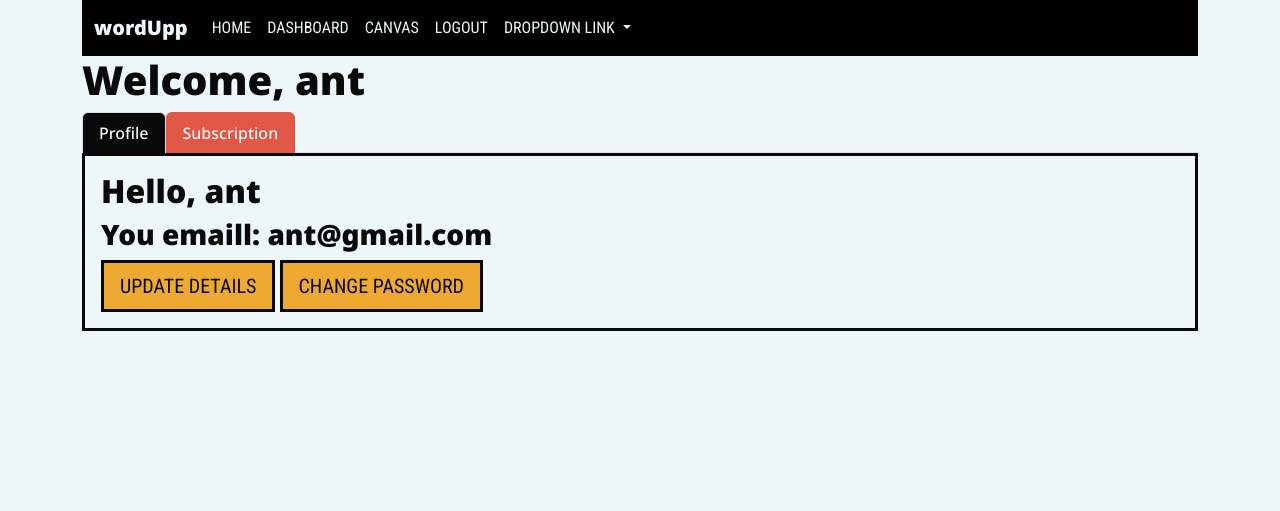
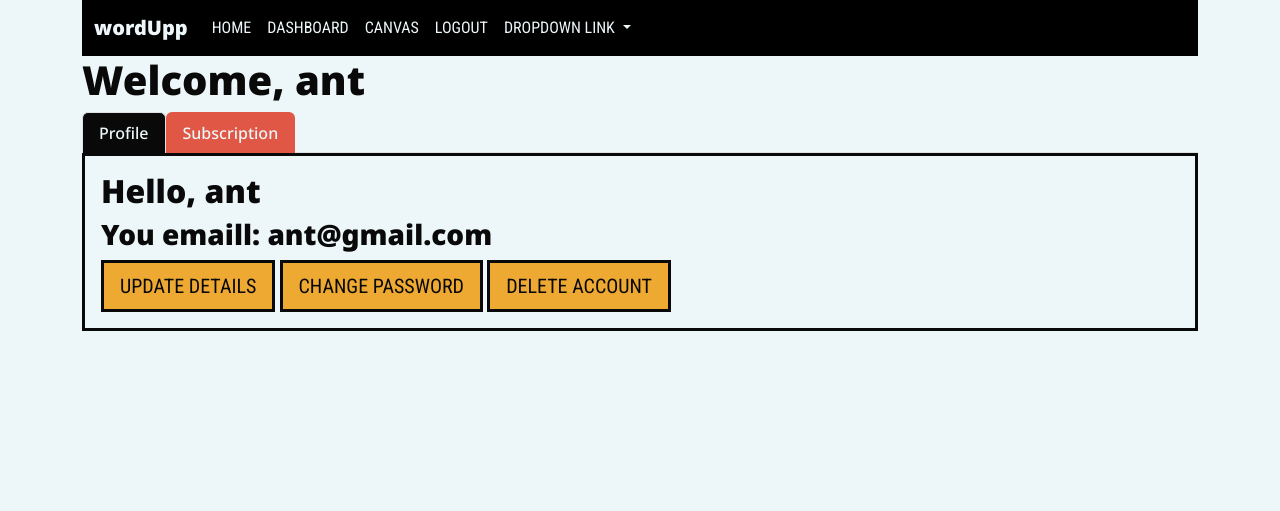
Before and after one commit to antoniodegou/wordupp, a Django app: page /dashboard/ in a window 1280 px wide. Shown: the top 511 px of the page. Run offline with Django 4.2, Linux system fonts and the light colour scheme; a user stored in the database is signed in; some libraries are stand-ins or nearby versions.

Commit message:
added delete account functionality

```diff
--- a/users/templates/dash-change-details.html
+++ b/users/templates/dash-change-details.html
@@ -51,3 +51,46 @@
       </div>
     </div>
   </div>
+
+
+  <script>
+    document.getElementById('updateDetailsForm').addEventListener('submit', function(e) {
+      e.preventDefault(); // Prevents normal form submission
+
+      // Use the FormData object to gather form data
+      let formData = new FormData(this);
+
+      // Send the data using the Fetch API
+      fetch('/dashboard/', {
+          method: 'POST',
+          body: formData
+      })
+      .then(response => response.json())
+      .then(data => {
+          if (data.success) {
+
+            location.reload();
+          } else {
+          // Handle errors
+
+
+            let allErrors = '';
+            for (const [field, error] of Object.entries(data.errors)) {
+                allErrors += error + '<br>'; // concatenate errors
+            }
+
+            const errorDiv = document.querySelector('#formErrors');
+            errorDiv.innerHTML = allErrors; // update error div content
+            errorDiv.style.display = 'block'; // show the error div
+
+
+          }
+      });
+
+
+
+  });
+
+
+
+  </script>
--- a/users/templates/dash-change-pass.html
+++ b/users/templates/dash-change-pass.html
@@ -10,29 +10,33 @@
                 {% csrf_token %}
                 <h2 class="my-4">Change Your Password</h2>
 
+                <!-- Hidden Input for username for accessibility -->
+                <input type="text" name="username" value="{{ request.user.username }}" style="display: none;">
+
                 <!-- Hidden Input for Action -->
                 <input type="hidden" name="action" value="change_password">
 
                 <!-- Old Password -->
                 <div class="form-floating mb-3">
-                    <input type="password" name="{{ p_form.old_password.name }}" class="form-control rounded-0 black-border" id="{{ p_form.old_password.id_for_label }}" placeholder="Old Password">
+                    <input type="password" name="{{ p_form.old_password.name }}" class="form-control rounded-0 black-border" id="{{ p_form.old_password.id_for_label }}" placeholder="Old Password" autocomplete="current-password">
                     <label for="{{ p_form.old_password.id_for_label }}">Old Password</label>
                 </div>
 
                 <!-- New Password -->
                 <div class="form-floating mb-3">
-                    <input type="password" name="{{ p_form.new_password1.name }}" class="form-control rounded-0 black-border" id="{{ p_form.new_password1.id_for_label }}" placeholder="New Password">
+                    <input type="password" name="{{ p_form.new_password1.name }}" class="form-control rounded-0 black-border" id="{{ p_form.new_password1.id_for_label }}" placeholder="New Password" autocomplete="new-password">
                     <label for="{{ p_form.new_password1.id_for_label }}">New Password</label>
                 </div>
 
                 <!-- Confirm New Password -->
                 <div class="form-floating mb-3">
-                    <input type="password" name="{{ p_form.new_password2.name }}" class="form-control rounded-0 black-border" id="{{ p_form.new_password2.id_for_label }}" placeholder="Confirm New Password">
+                    <input type="password" name="{{ p_form.new_password2.name }}" class="form-control rounded-0 black-border" id="{{ p_form.new_password2.id_for_label }}" placeholder="Confirm New Password" autocomplete="new-password">
                     <label for="{{ p_form.new_password2.id_for_label }}">Confirm New Password</label>
                 </div>
 
                 <button type="submit" class="btn rounded-0 bg-red btn-lg">Change Password</button>
             </form>
+
             <div id="passwordErrors" class="alert alert-danger black-border bg-red rounded-0 mt-4" style="display:none;"></div>
 
             {% if u_form.username.errors %}
--- /dev/null
+++ b/users/templates/dash-delete-account.html
@@ -0,0 +1,21 @@
+<div class="modal fade" id="deleteAccountModal" tabindex="-1" aria-labelledby="deleteAccountModalLabel" aria-hidden="true">
+    <div class="modal-dialog modal-dialog-centered modal-dialog-scrollable ">
+      <div class="modal-content rounded-0 bg-yellow black-border">
+        <div class="modal-header">
+          <h5 class="modal-title" id="deleteAccountModalLabel">Confirm Account Deletion</h5>
+          <button type="button" class="btn-close" data-bs-dismiss="modal" aria-label="Close"></button>
+        </div>
+        <div class="modal-body">
+          <p>Are you sure you want to delete your account? This action is irreversible and will result in the removal of all your data from our platform.</p>
+          <p><strong>Please note:</strong> Depending on jurisdictional requirements, some of your data may be retained for legal purposes even after account deletion.</p>
+        </div>
+        <div class="modal-footer">
+          <button type="button" class="btn btn-secondary" data-bs-dismiss="modal">Cancel</button>
+          <form method="post" action="{% url 'delete_account' %}">
+            {% csrf_token %}
+            <input type="submit" class="btn btn-danger" value="Confirm Delete">
+          </form>
+        </div>
+      </div>
+    </div>
+  </div>
--- a/users/templates/dashboard.html
+++ b/users/templates/dashboard.html
@@ -48,59 +48,27 @@
       Change Password
     </button>
 
+
+    <button type="button" class="btn rounded-0 bg-yellow btn-lg" data-bs-toggle="modal" data-bs-target="#deleteAccountModal">
+      Delete Account
+  </button>
+
   </div>
 
   <!-- Subscription Tab -->
   <div class="tab-pane fade  " id="subscription" role="tabpanel" aria-labelledby="subscription-tab">
 
-    {% include "dash-subscription.html" %}
+
 
   </div>
 </div>
 
 {% include "dash-change-details.html" %}
 {% include "dash-change-pass.html" %}
+{% include "dash-delete-account.html" %}
 
 
 
-<script>
-  document.getElementById('updateDetailsForm').addEventListener('submit', function(e) {
-    e.preventDefault(); // Prevents normal form submission
-
-    // Use the FormData object to gather form data
-    let formData = new FormData(this);
-
-    // Send the data using the Fetch API
-    fetch('/dashboard/', {
-        method: 'POST',
-        body: formData
-    })
-    .then(response => response.json())
-    .then(data => {
-        if (data.success) {
-
-          location.reload();
-        } else {
-        // Handle errors
-
-
-          let allErrors = '';
-          for (const [field, error] of Object.entries(data.errors)) {
-              allErrors += error + '<br>'; // concatenate errors
-          }
-
-          const errorDiv = document.querySelector('#formErrors');
-          errorDiv.innerHTML = allErrors; // update error div content
-          errorDiv.style.display = 'block'; // show the error div
-
-
-        }
-    });
-});
-
-
-
-</script>
 
 {% endblock %}
 
--- a/users/urls.py
+++ b/users/urls.py
@@ -13,5 +13,7 @@ urlpatterns = [
     # path('dashboard/', views.update_user_details, name='dashboard'),
     path('dashboard/', views.dashboard, name='dashboard'),
     path('logout/', views.user_logout, name='logout'),
+    path('delete_account/', views.delete_account, name='delete_account'),
+
 
 ]
--- a/users/views.py
+++ b/users/views.py
@@ -313,3 +313,13 @@ def handle_password_change(request):
     else:
         errors = {field: error_list[0] for field, error_list in p_form.errors.items()}
         return {'success': False, 'errors': errors}
+
+
+@login_required
+def delete_account(request):
+    if request.method == "POST":
+        user = request.user
+        user.delete()  # This deletes the user and associated data.
+        messages.success(request, "Your account has been deleted successfully.")
+        return redirect('login')  # Redirect to a safe page after deletion.
+    return redirect('dashboard')  # In case of any other request type, redirect back to the dashboard.
--- a/wordupp_project/settings.py
+++ b/wordupp_project/settings.py
@@ -133,3 +133,5 @@ STATIC_URL = '/static/'
 # Additional static file configuration
 
 STATICFILES_DIRS = [os.path.join(BASE_DIR, 'core/static')]
+
+LOGIN_URL = 'login'  # or whatever your login url name is
```
Also changed, not shown: users/templates/dash-profile.html (deleted, +0 -45 lines), db.sqlite3.
